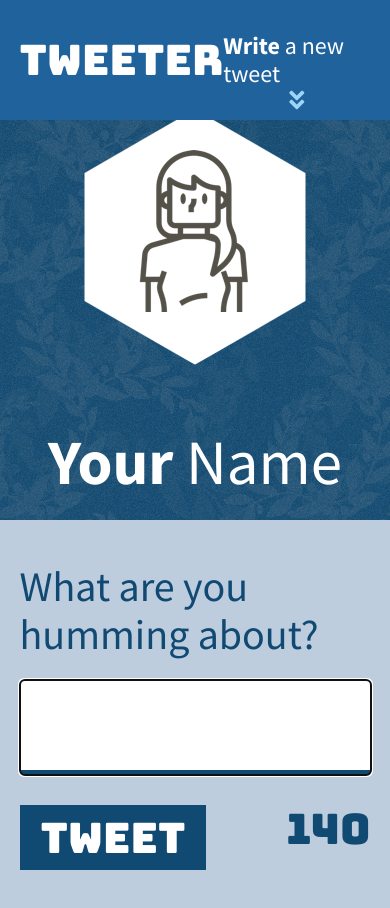
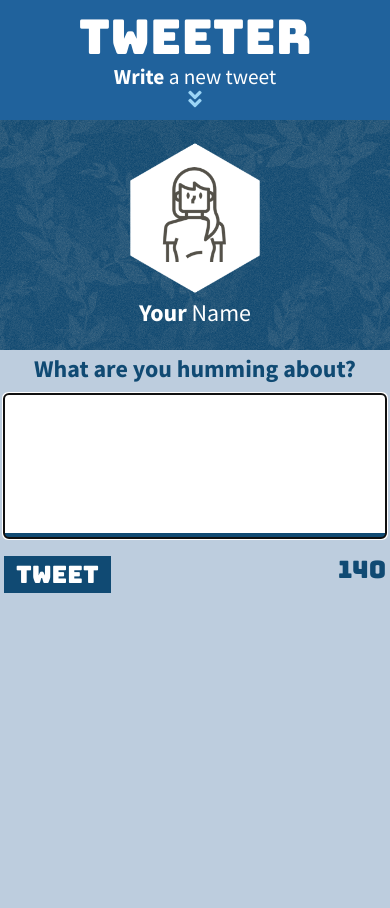
Before and after one commit to sarahdeecee/tweeter, a website: page public/index.html in a window 390 px wide. Both pictures are taken after a click on the element "Write a new tweet". After the commit the page ends 844 px from the top, so only its background shows below. Drawn offline with nearby package versions, Linux system fonts and the light colour scheme; no server answers.

Commit message:
changed layout for smartphone screens (max width 420px)

```diff
--- a/public/index.html
+++ b/public/index.html
@@ -49,7 +49,7 @@
 
     <header class="top" id="top">
       <div>
-        <img src="/images/profile-hex.png">
+        <img class="profile" src="/images/profile-hex.png">
       </div>
       <div>
         <h2 class="light"><strong>Your</strong> Name</h2>
@@ -62,7 +62,7 @@
         <!-- <h2>Compose Tweet</h2> -->
         <div id="error"></div>
         <form id="posttweet" action="/tweets" method="POST">
-          <label for="tweet-text">What are you humming about?</label>
+          <label for="tweet-text"><h2>What are you humming about?</h2></label>
           <textarea name="text" id="tweet-text" rows="1" minlength="1"></textarea>
           <div id="tweet-below">
             <span><button type="submit">Tweet</button></span>
--- a/public/scripts/client.js
+++ b/public/scripts/client.js
@@ -76,7 +76,7 @@ $(document).ready(function() {
 
   // Slides down the new tweet section and sets focus when clicking on Nav bar ("Write a new tweet")
   $("#writenew").on("click", function() {
-    $('.new-tweet').slideDown()
+    $('.new-tweet').slideDown();
     $('#tweet-text').focus();
   })
 
--- a/public/styles/header.css
+++ b/public/styles/header.css
@@ -1,5 +1,5 @@
 header.top {
-  padding-top: 140px;
+  padding-top: 120px;
   height: 520px;
   width: 100%;
   display: flex;
--- a/public/styles/layout.css
+++ b/public/styles/layout.css
@@ -34,6 +34,7 @@ main {
 h2 {
   color: #104a73;
   text-align: center;
+  margin: 0;
 }
 
 a:link, a:visited {
--- a/public/styles/new-tweet.css
+++ b/public/styles/new-tweet.css
@@ -8,6 +8,7 @@
 #tweet-text {
   border-bottom: 5px;
   width: 100%;
+  height: 2em;
   padding: 0.5em;
   margin: 0.5em 0em 0.5em;
   border: none;
@@ -17,6 +18,7 @@
   overflow-y: auto;
   border-radius: 5px;
   transition-duration: 0.2s;
+
 }
 
 #tweet-text:focus {
--- a/public/styles/responsive.css
+++ b/public/styles/responsive.css
@@ -3,26 +3,74 @@
 
 } */
 
-  /* Another smartphone breakpoint is maximum width of around 420px */
+/* Layout and styling changed for screens with maximum width of 420px (smartphones)*/
 @media only screen and (max-width: 420px) {
-    /* short header */
-    /* bigger font */
-    /* up-arrow in middle */
   body {
-      font-size: 42px;
+    font-size: 18pt;
   }
-
   main {
-
+    padding: 0.2em 1% 0.2em 1%;
+  }
+  #navbar {
+    flex-direction: column;
+    justify-content: center;
+    position: absolute;
+  }
+  #logo {
+    font-size: 36pt;
+  }
+  #writenew {
+    padding: 0;
+  }
+  h4.light {
+    margin: 0;
+    font-size: 16pt;
+  }
+  h2 {
+    font-size: 18pt;
+  }
+  header.top {
+    height: 230px;
+    margin-top: 120px;
+    padding: 10px;
+    align-items: center;
+  }
+  footer {
+    padding: 0.5em 0.5em 0 0.5em;
+    font-size: 12pt;
+  }
+  img.profile {
+    width: 150px;
+    height: 150px;
+  }
+  header {
+    flex-direction: column;
+    align-items: center;
+    font-size: 16pt;
+  }
+  p {
+    font-size: 16pt;
+  }
+  article {
+    margin-bottom: 0.2em;
+  }
+  p.tweet-text {
+    /* margin: 0; */
+    padding: 0;
+  }
+  .username {
+    font-weight: normal;
+  }
+  .profileimg {
+    padding-right: 1em;
+  }
+  #tweet-text {
+    width: 100%;
+    height: 6em;
   }
 }
 
-  /* Another tablet breakpoint is maximum width of 1024px */
-  @media only screen and (min-width: 768px) and (max-width: 1024px) {
-
-  }
-
-  /* Laptops / Desktops: minimum width of 1024px */
+/* Layout and styling changed for screens with minimum width of 1024px (laptops/desktops)*/
 @media only screen and (min-width: 1024px) {
   #navbar {
     font-size: 42pt;
@@ -54,7 +102,6 @@
     position: fixed;
     bottom: 10px;
     right: 29%;
-      /* right: 10px; */
     z-index: 1;
     font-size: 64pt;
   }
@@ -68,3 +115,7 @@
     padding-right: 1.5em;
   }
 }
+
+@media print {
+
+}
--- a/public/styles/tweets.css
+++ b/public/styles/tweets.css
@@ -6,6 +6,7 @@ article {
   padding: 0.5em;
   border-radius: 5px;
   background-image: url('../images/bg-leaves.png');
+  word-wrap: break-word;
 }
 
 article:hover {
```
Lines whose indentation alone changed are shown as unchanged.
